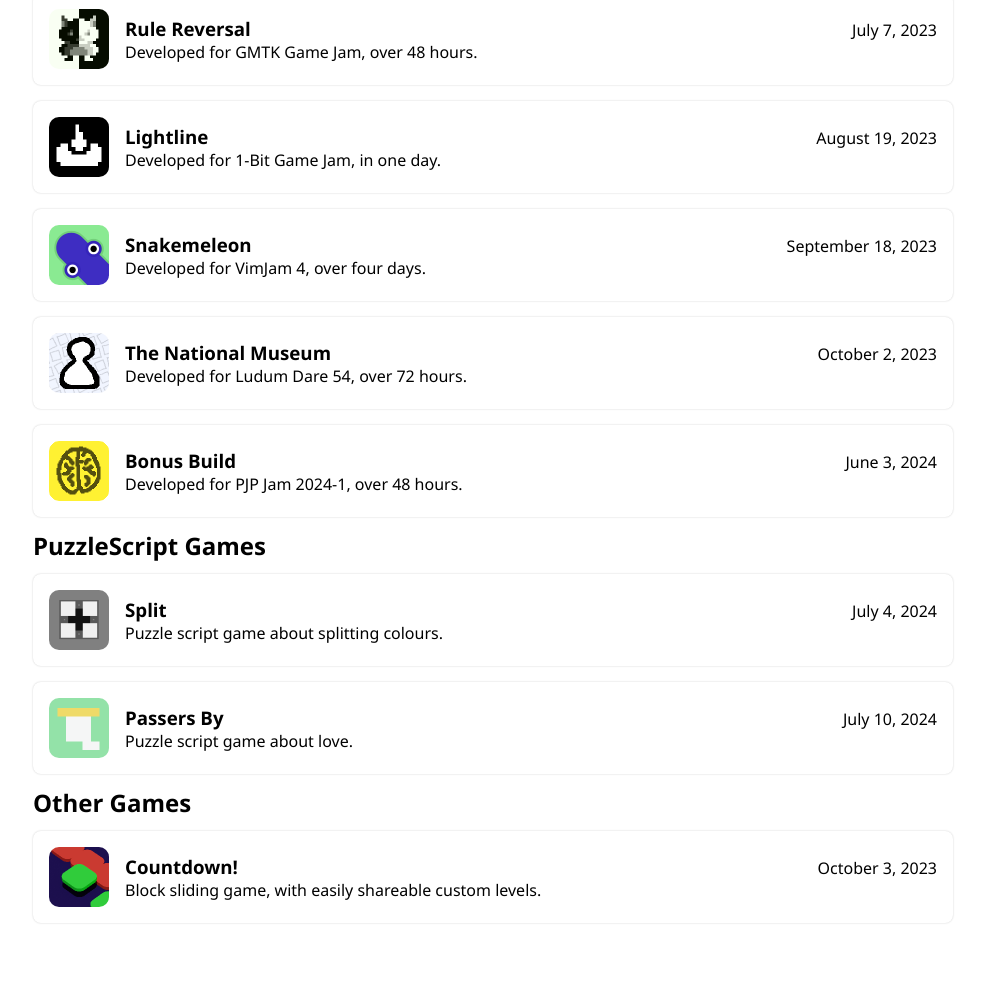
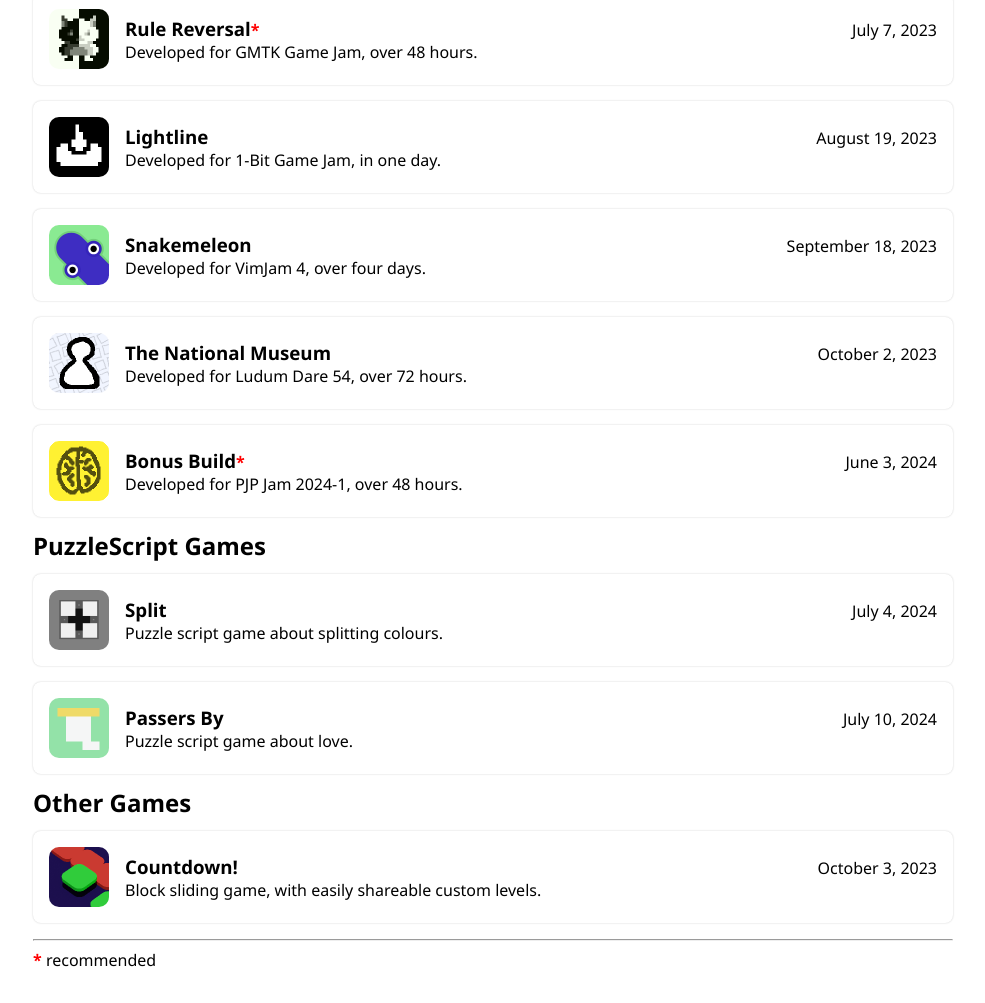
Before and after one commit to jacobtimmis/jacobtimmis.github.io, a plain HTML site: page index.html in a window 1280 px wide. Shown: the part 233-1236 px from the top of the page, without its empty margins (147-1132 px from the left). Before the commit the page ends 1188 px from the top, so only its background shows below. Drawn offline with Linux system fonts and the light colour scheme.

Commit message:
Add recommended flag

```diff
--- a/index.html
+++ b/index.html
@@ -27,13 +27,18 @@
             <a href="https://juyr.itch.io/">Itch</a>
         </div>
 
-
         <p class="about-me">hello :)</p>
 
         <hr />
 
         <div id="project-panel">
-            <div id="project-list" />
+            <div id="project-list"></div>
+        </div>
+
+        <div class="end-matter">
+            <hr />
+            <span class="project-recommend">*</span>
+            <span>recommended</span>
         </div>
 
     </body>
--- a/index.js
+++ b/index.js
@@ -29,6 +29,9 @@ function PopulateProjects(projects) {
             let ProjInfo = AddElement(ProjRoot, 'div', '', 'project-info')
             let ProjTitle = AddElement(ProjInfo, 'div', '', 'project-title')
             AddElement(ProjTitle, 'h3', project.name, 'project-name')
+            if (project.recommended) {
+                AddElement(ProjTitle, 'p', '*', 'project-recommend')
+            }
             let projDate = new Date(project.date)
             if (!isNaN(projDate)) {
                 let loc_date = projDate.toLocaleDateString('en', {
--- a/projects.json
+++ b/projects.json
@@ -9,7 +9,8 @@
                 "date": "2023-07-07 UTC",
                 "link": "https://juyr.itch.io/rule-reversal",
                 "brief": "Developed for GMTK Game Jam, over 48 hours.",
-                "icon": "rule_reversal.png"
+                "icon": "rule_reversal.png",
+                "recommended": true
             },
             {
                 "name": "Lightline",
@@ -45,7 +46,8 @@
                 "date": "2024-06-03 UTC",
                 "link": "https://juyr.itch.io/bonus-build",
                 "brief": "Developed for PJP Jam 2024-1, over 48 hours.",
-                "icon": "bonus_build.png"
+                "icon": "bonus_build.png",
+                "recommended": true
             }
         ]
     },
--- a/styles.css
+++ b/styles.css
@@ -96,9 +96,18 @@ p {
 .project-title {
     display: flex;
     align-items: baseline;
-    justify-content: space-between;
+    justify-content: flex-start;
     align-content: center;
     flex-direction: row;
+}
+
+.project-date {
+    margin-left: auto;
+}
+
+.project-recommend {
+    color: red;
+    font-weight: bold;
 }
 
 .project-brief {
@@ -127,3 +136,7 @@ p {
 .about-me {
     margin: 1em 0;
 }
+
+.end-matter {
+    margin-top: 1em;
+}
```
